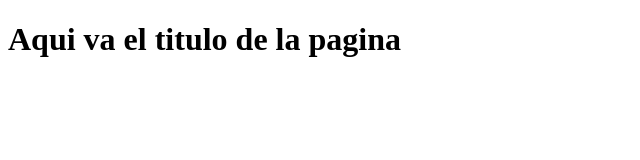
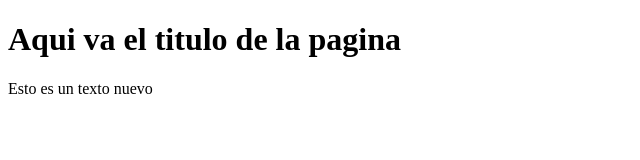
Before and after one commit to sbonaro/Proyecto-prueba, a plain HTML site: page index.html in a window 1280 px wide. Shown: the whole page, without its empty margins (0-640 px from the left). Drawn offline with Linux system fonts and the light colour scheme.

Commit message:
Update index.html

```diff
--- a/index.html
+++ b/index.html
@@ -8,6 +8,6 @@
 </head>
 <body>
     <h1>Aqui va el titulo de la pagina</h1>
-
+    <p>Esto es un texto nuevo</p>
 </body>
 </html>
```
